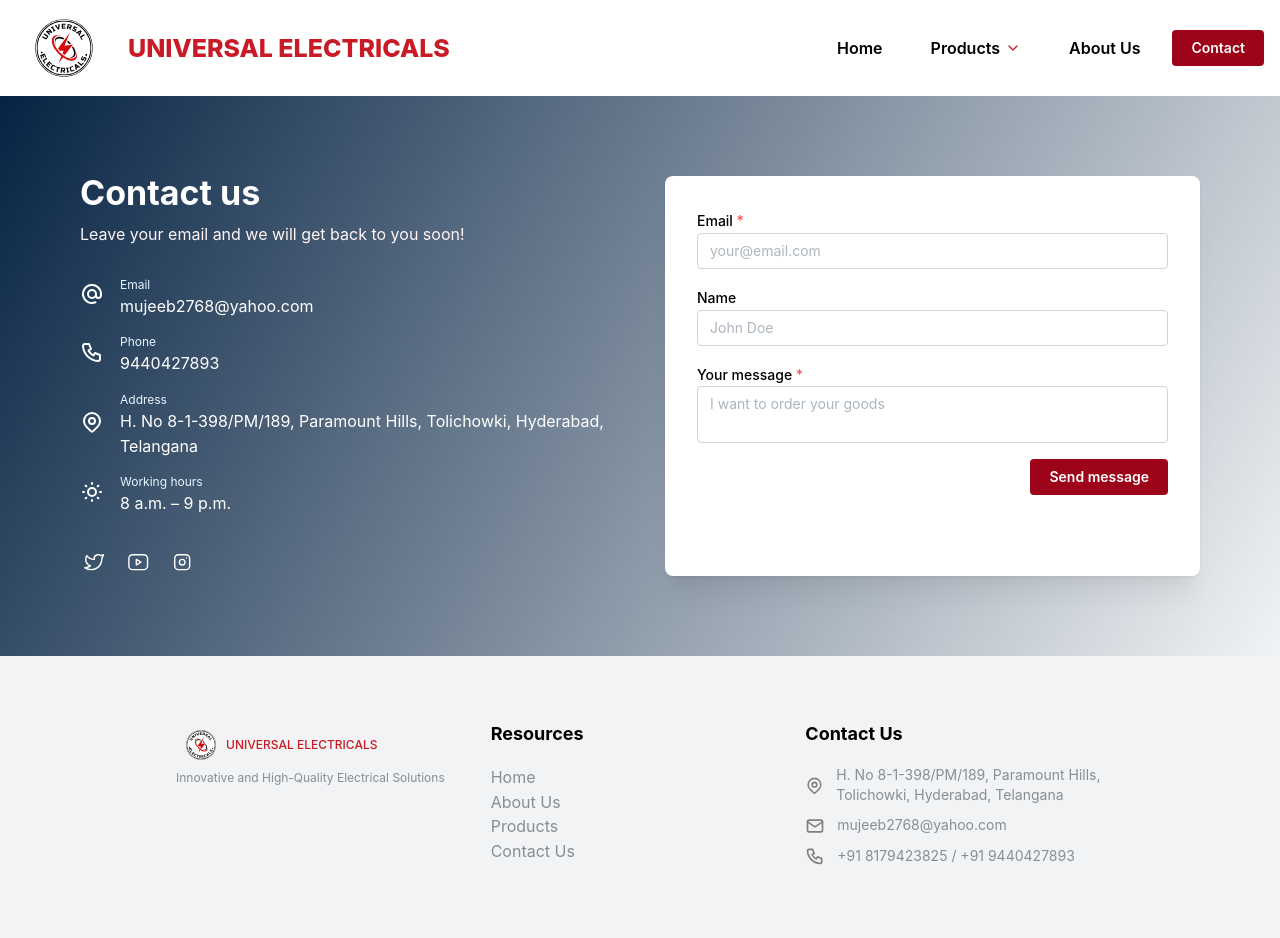
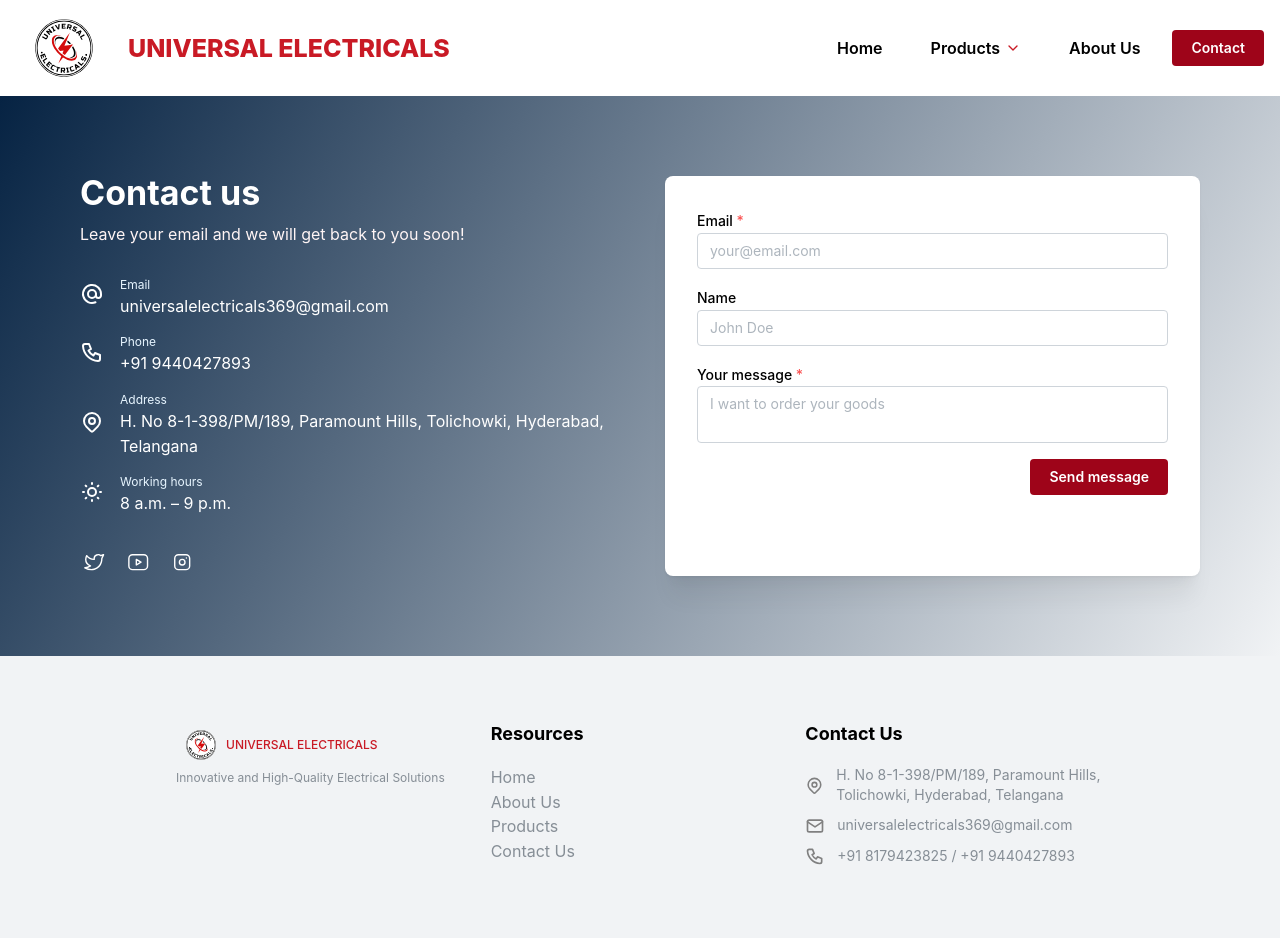
Before and after one commit to wajeehafathima/universalnodeweb, a Next.js app: page /ContactUs in a window 1280 px wide. Shown: the top 938 px of the page. Built offline with nearby package versions, Linux system fonts and the light colour scheme.

Commit message:
Change Email

```diff
--- a/src/components/ContactIcons.tsx
+++ b/src/components/ContactIcons.tsx
@@ -27,8 +27,8 @@
 }
 
 const MOCKDATA = [
-  { title: 'Email', description: 'mujeeb2768@yahoo.com', icon: IconAt },
-  { title: 'Phone', description: '9440427893', icon: IconPhone },
+  { title: 'Email', description: 'universalelectricals369@gmail.com', icon: IconAt },
+  { title: 'Phone', description: '+91 9440427893', icon: IconPhone },
   { title: 'Address', description: 'H. No 8-1-398/PM/189, Paramount Hills, Tolichowki, Hyderabad, Telangana', icon: IconMapPin },
   { title: 'Working hours', description: '8 a.m. – 9 p.m.', icon: IconSun },
 ];
--- a/src/components/Footer.tsx
+++ b/src/components/Footer.tsx
@@ -40,7 +40,7 @@
             </Flex>
             <Flex align="center" mt="xs">
               <IconMail color="gray" size={20} />
-              <Text c="dimmed" ml="sm" size="sm">mujeeb2768@yahoo.com</Text>
+              <Text c="dimmed" ml="sm" size="sm">universalelectricals369@gmail.com</Text>
             </Flex>
             <Flex align="center" mt="xs">
               <IconPhone color="gray" size={20} />
```
